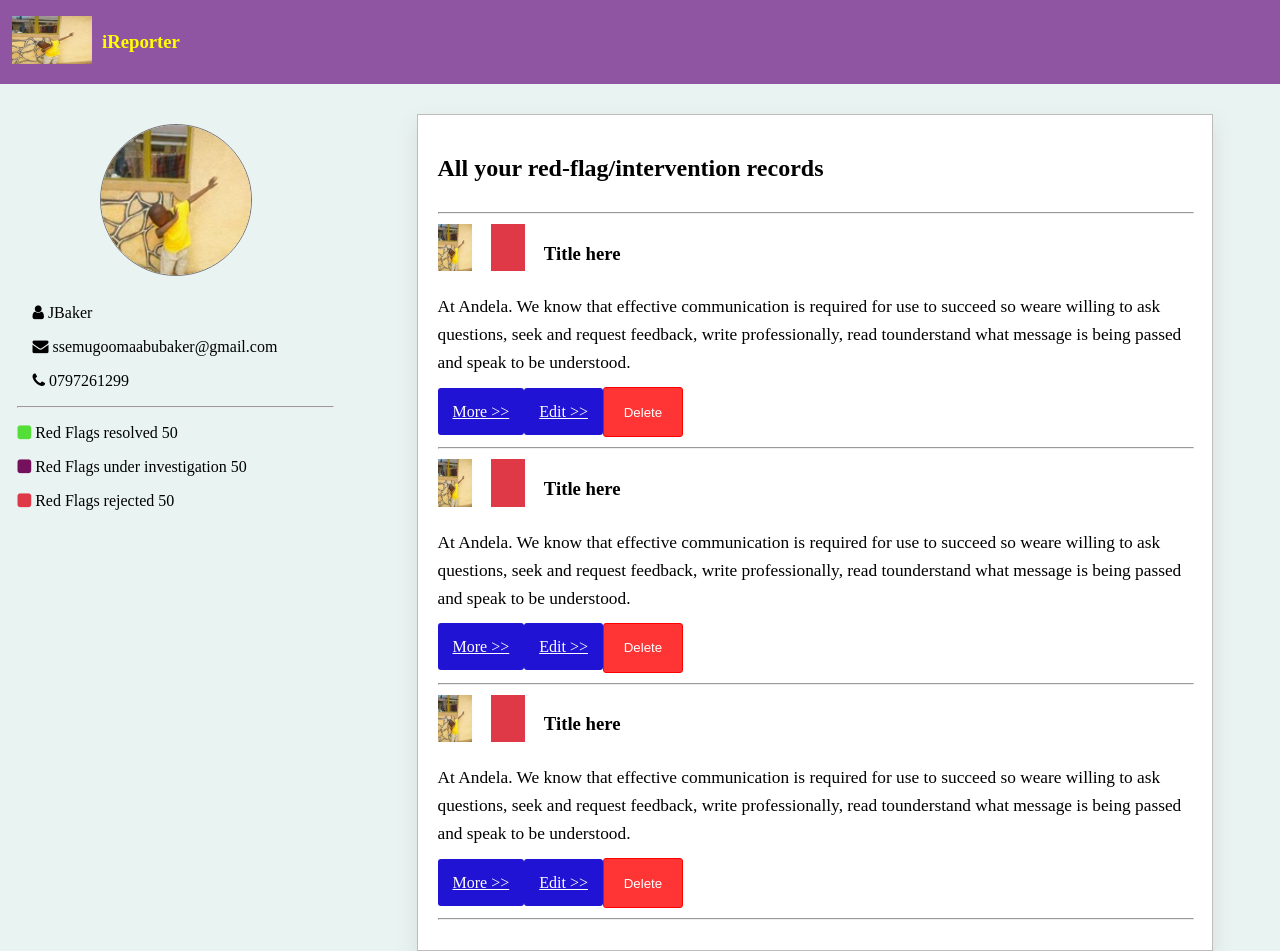
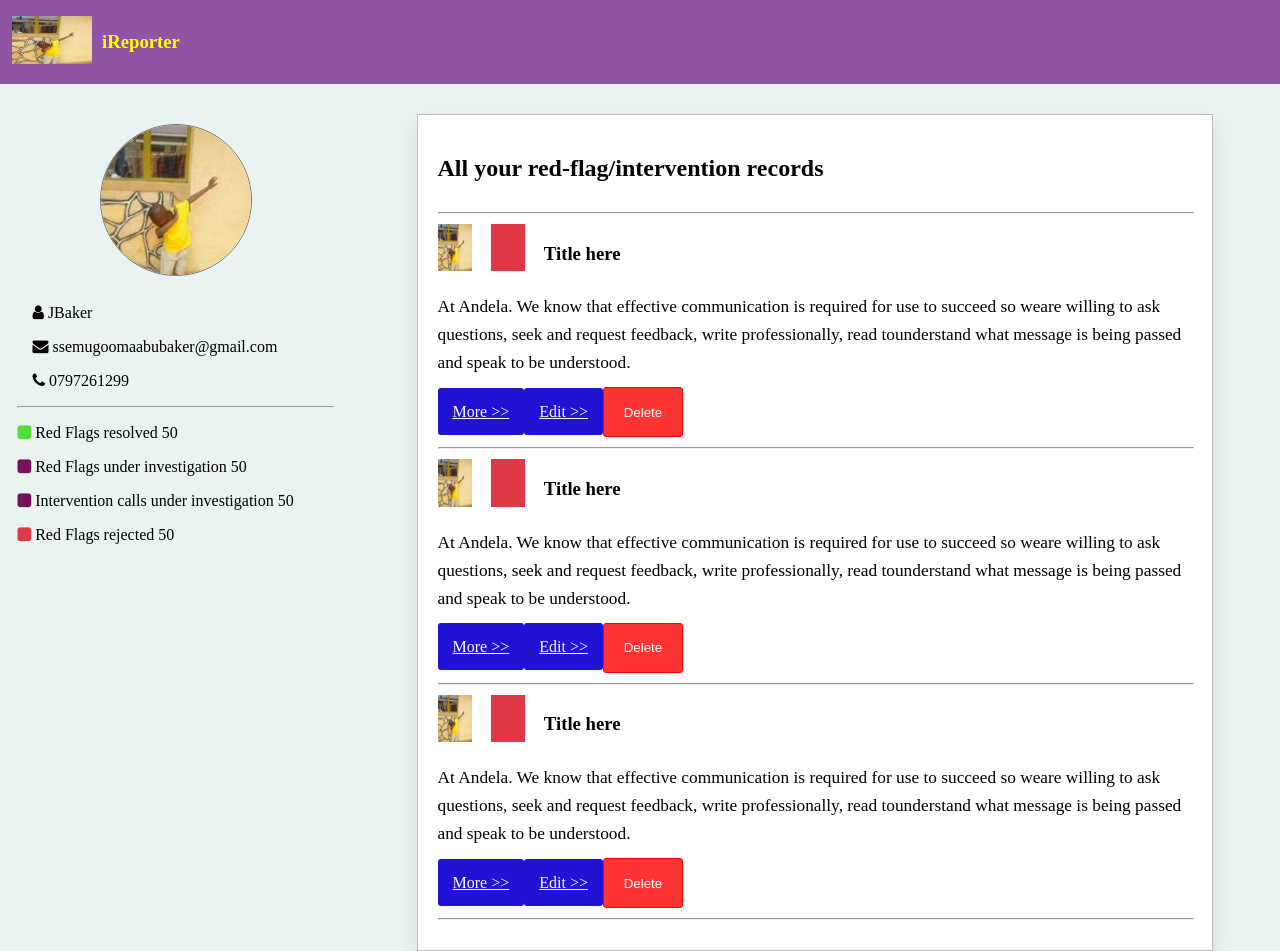
Before and after one commit to AbuDeCoder/i-Reporter-front-end, a plain HTML site: page UI/profile.html in a window 1280 px wide. Shown: the top 951 px of the page. Drawn offline with Linux system fonts and the light colour scheme.

Commit message:
Added a paragraph to display number of intervention calls under investigation in profilr.html

```diff
--- a/UI/profile.html
+++ b/UI/profile.html
@@ -45,7 +45,10 @@
                 <!-- real numbers must be gotten by a function-->
                 <div class="mathematics">
                     <p><span class="fa fa-square  resolved-color"></span> Red Flags resolved <span class="number"><script> document.write(getNumberOfRecordsForUser(1,"resolved","red-flag"))</script></span></p>
+
                     <p><span class="fa fa-square  under-investigation-color"></span> Red Flags under investigation <span class="number"><script> document.write(getNumberOfRecordsForUser(1,"under-investigation","red-flag"))</script></span></p>
+                    <p><span class="fa fa-square  under-investigation-color"></span> Intervention calls under investigation <span class="number"><script> document.write(getNumberOfRecordsForUser(1,"under-investigation","intervention"))</script></span></p>
+
                     <p><span class="fa fa-square  rejected-color"></span> Red Flags rejected <span class="number"><script> document.write(getNumberOfRecordsForUser(1,"rejected","red-flag"))</script></span></p>
                 </div>
 
```
